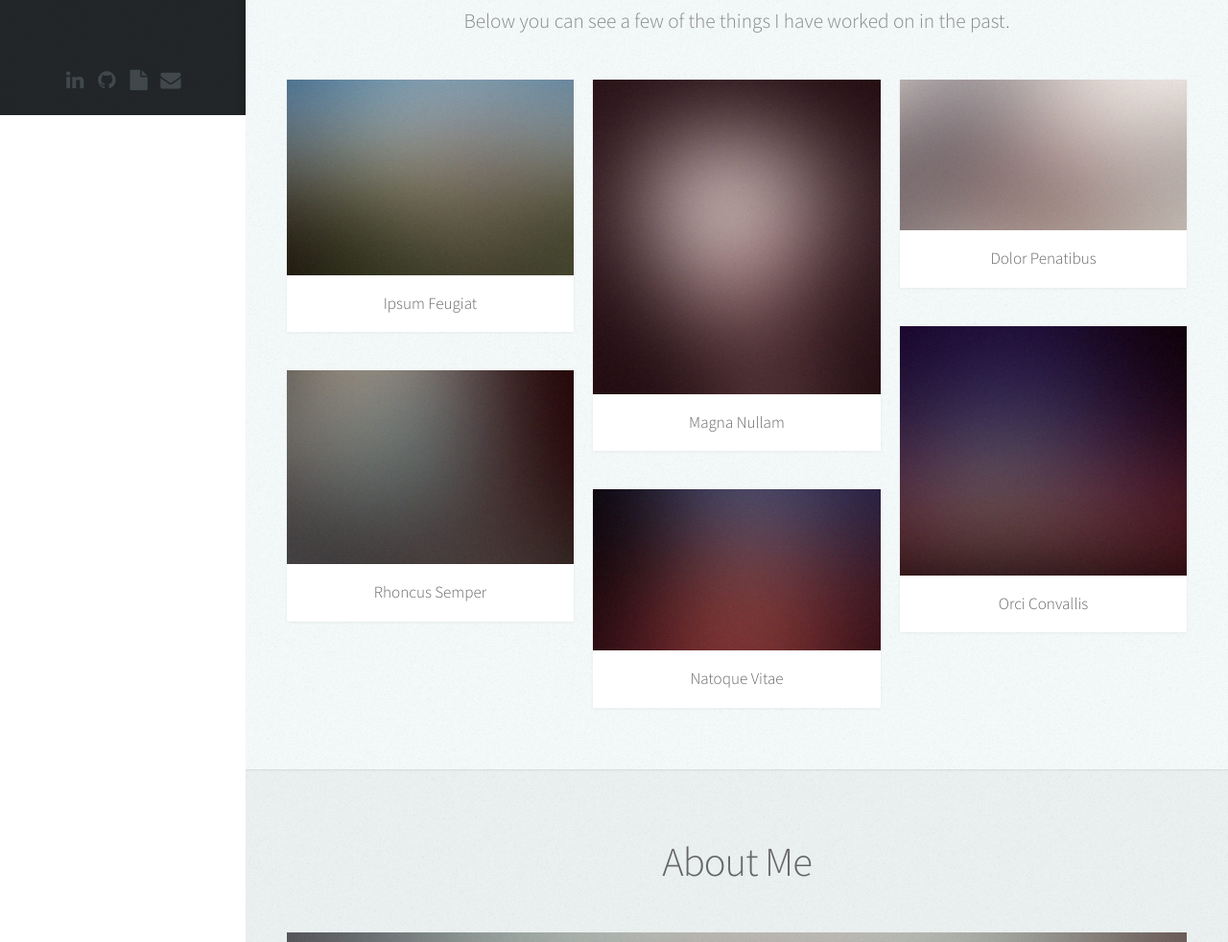
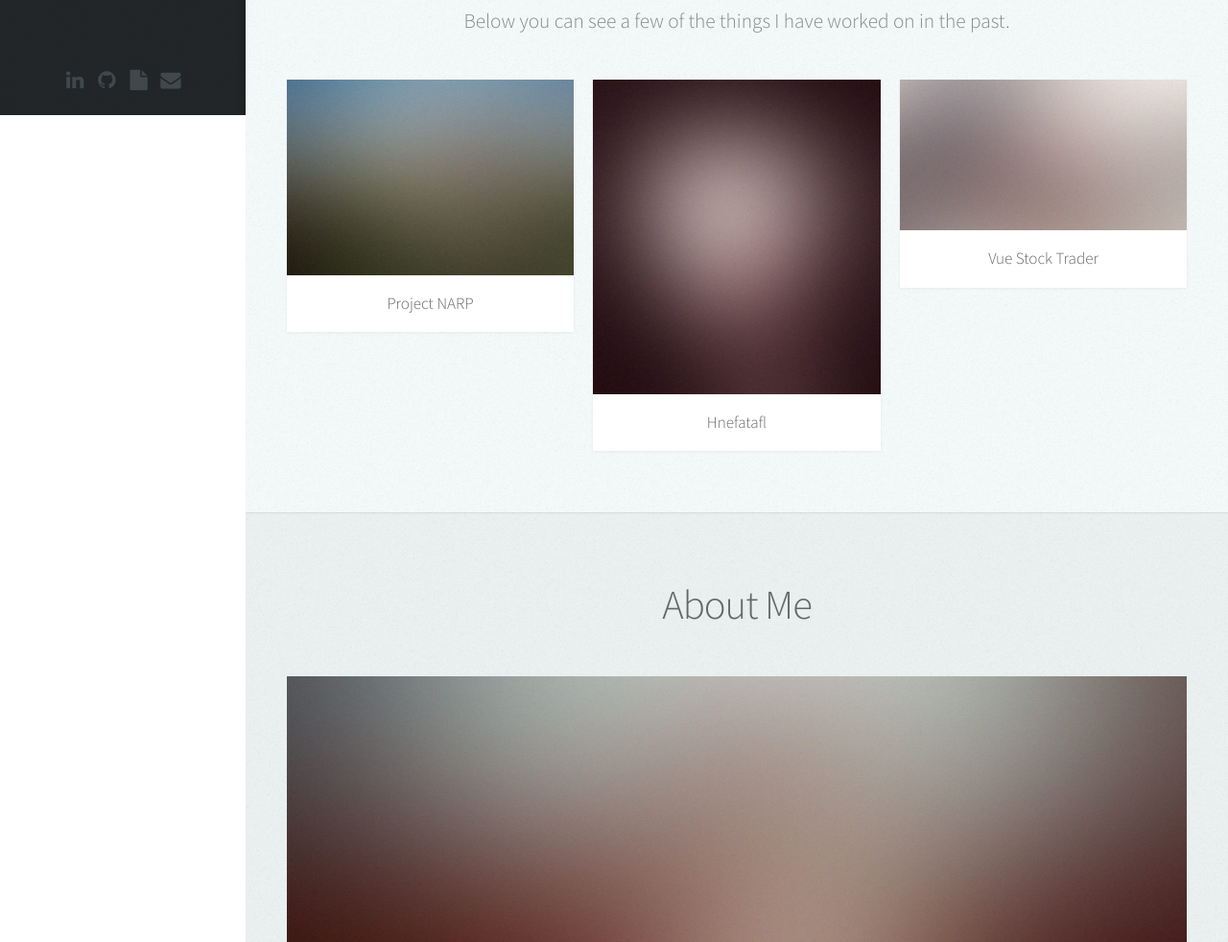
Before and after one commit to andavi/portfolio, a plain HTML site: page index.html in a window 1280 px wide. Shown: the part 680-1662 px from the top of the page at 96% size. Drawn offline with Linux system fonts and the light colour scheme.

Commit message:
only putting 3 projects up

```diff
--- a/index.html
+++ b/index.html
@@ -62,7 +62,7 @@
 
 							<header>
 								<h2 class="alt">Hi! I'm <strong>Andrew</strong>, a software developer <br> in the Seattle area.</h2>
-								<p>I’m a United States Navy veteran and a recent college graduate.</p>
+								<p>I’m a United States Navy veteran and recent college graduate.</p>
 							</header>
 
 							<footer>
@@ -85,45 +85,45 @@
 							<div class="row">
 								<div class="col-4 col-12-mobile">
 									<article class="item">
-										<a href="#" class="image fit"><img src="images/pic02.jpg" alt="" /></a>
+										<a href="https://github.com/project-narp/narp" class="image fit" target="_blank"><img src="images/pic02.jpg" alt="" /></a>
 										<header>
-											<h3>Ipsum Feugiat</h3>
+											<h3>Project NARP</h3>
 										</header>
 									</article>
-									<article class="item">
-										<a href="#" class="image fit"><img src="images/pic03.jpg" alt="" /></a>
+									<!-- <article class="item">
+										<a href="https://github.com/andavi/alexa-health-parent-reference" class="image fit" target="_blank"><img src="images/pic03.jpg" alt="" /></a>
 										<header>
-											<h3>Rhoncus Semper</h3>
+											<h3>Alexa - Parent Reference</h3>
 										</header>
-									</article>
+									</article> -->
 								</div>
 								<div class="col-4 col-12-mobile">
 									<article class="item">
-										<a href="#" class="image fit"><img src="images/pic04.jpg" alt="" /></a>
+										<a href="https://github.com/andavi/hnefatafl" class="image fit" target="_blank"><img src="images/pic04.jpg" alt="" /></a>
 										<header>
-											<h3>Magna Nullam</h3>
+											<h3>Hnefatafl</h3>
 										</header>
 									</article>
-									<article class="item">
-										<a href="#" class="image fit"><img src="images/pic05.jpg" alt="" /></a>
+									<!-- <article class="item">
+										<a href="https://github.com/andavi/vue-stock-trader" class="image fit" target="_blank"><img src="images/pic05.jpg" alt="" /></a>
 										<header>
-											<h3>Natoque Vitae</h3>
+											<h3>Vue Stock Trader</h3>
 										</header>
-									</article>
+									</article> -->
 								</div>
 								<div class="col-4 col-12-mobile">
 									<article class="item">
-										<a href="#" class="image fit"><img src="images/pic06.jpg" alt="" /></a>
+										<a href="https://github.com/andavi/vue-stock-trader" class="image fit" target="_blank"><img src="images/pic06.jpg" alt="" /></a>
 										<header>
-											<h3>Dolor Penatibus</h3>
+											<h3>Vue Stock Trader</h3>
 										</header>
 									</article>
-									<article class="item">
-										<a href="#" class="image fit"><img src="images/pic07.jpg" alt="" /></a>
+									<!-- <article class="item">
+										<a href="https://github.com/andavi/vue-stock-trader" class="image fit" target="_blank"><img src="images/pic07.jpg" alt="" /></a>
 										<header>
-											<h3>Orci Convallis</h3>
+											<h3>Vue Stock Trader</h3>
 										</header>
-									</article>
+									</article> -->
 								</div>
 							</div>
 
```
